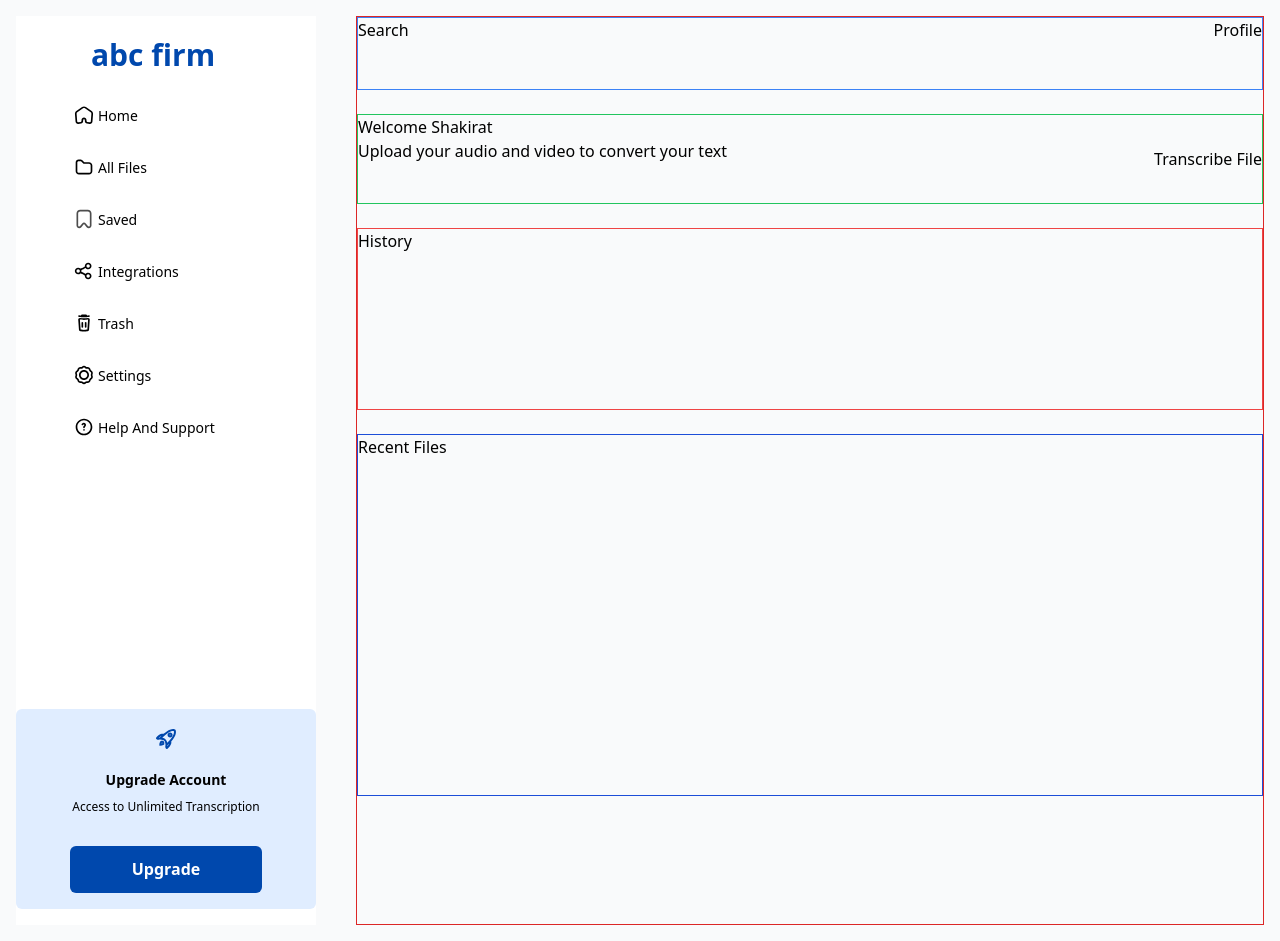
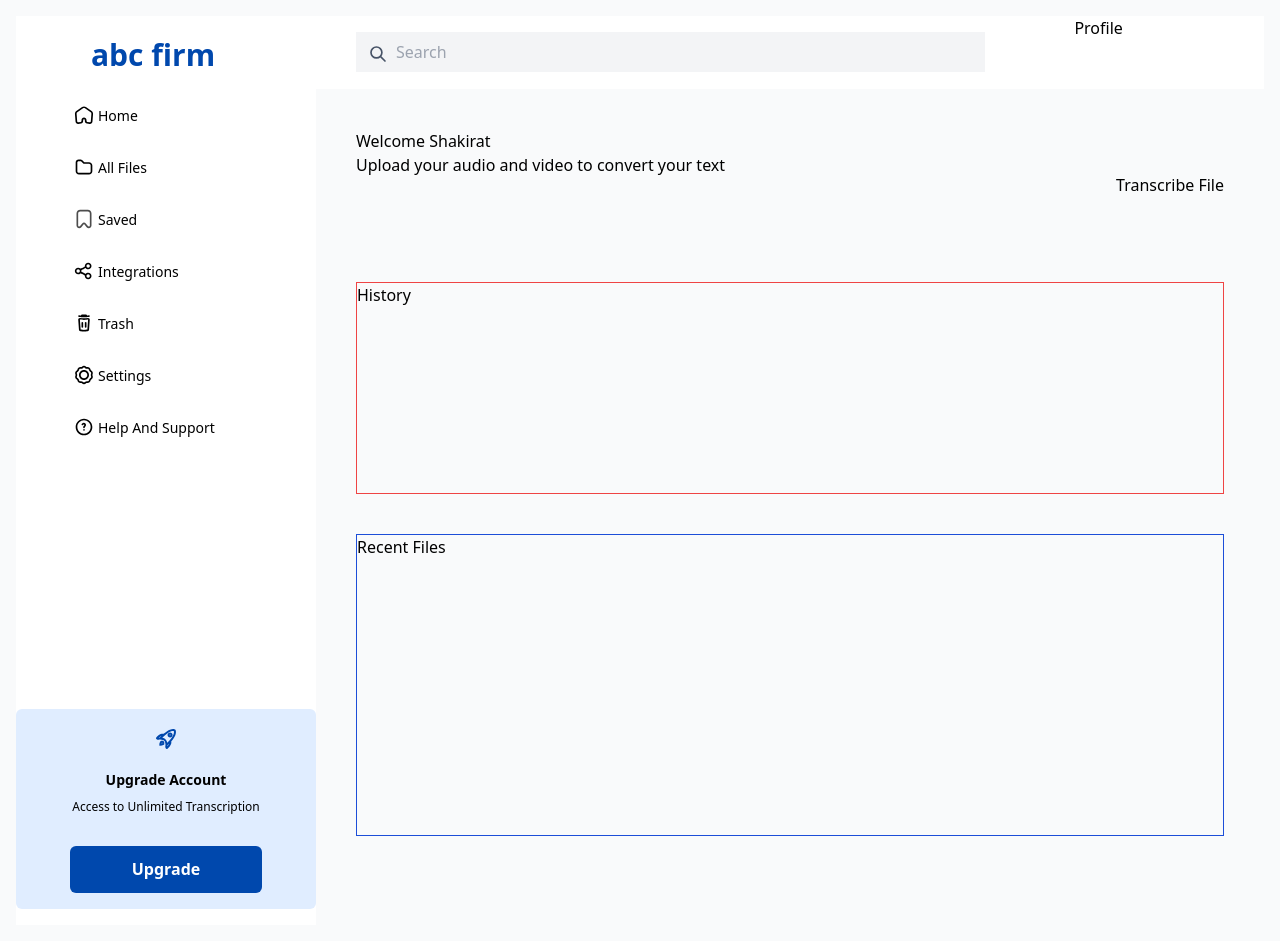
Before and after one commit to hkshakib/react_speech_to_text, a React (Create React App) app: page / in a window 1280 px wide. Built offline with nearby package versions, Linux system fonts and the light colour scheme.

Commit message:
feat: implemened Search input on Navbar

```diff
--- a/src/App.js
+++ b/src/App.js
@@ -3,7 +3,7 @@ import SideBar from "./Components/SideBar";
 
 function App() {
   return (
-    <div className="flex h-[100%] w-[100%] p-4 bg-[#f9fafb] gap-10">
+    <div className="flex h-[100%] w-[100%] p-4 bg-[#f9fafb]">
       <div className="flex basis-[20%] justify-center">
         <SideBar />
       </div>
--- a/src/Components/Main.jsx
+++ b/src/Components/Main.jsx
@@ -4,16 +4,20 @@ import Utility from "./Utility";
 
 const Main = () => {
   return (
-    <div className="flex flex-col basis-[100%] border border-red-600 gap-6">
-      <div className="flex flex-col basis-[8%] border border-blue-500">
+    <div className="flex flex-col basis-[100%]">
+      <div className="flex flex-col basis-[8%] bg-[#ffffff]">
         <Navbar />
       </div>
-      <div className="flex basis-[10%] border border-green-500">
-        <Utility />
-      </div>
-      <div className="flex basis-[20%] border border-red-500">History</div>
-      <div className="flex basis-[40%] border border-blue-700">
-        Recent Files
+      <div className="flex flex-1 p-10">
+        <div className="flex flex-col flex-1 gap-10">
+          <div className="flex basis-[15%]">
+            <Utility />
+          </div>
+          <div className="flex basis-[28%] border border-red-500">History</div>
+          <div className="flex basis-[40%] border border-blue-700">
+            Recent Files
+          </div>
+        </div>
       </div>
     </div>
   );
--- a/src/Components/Navbar.jsx
+++ b/src/Components/Navbar.jsx
@@ -1,10 +1,13 @@
 import React from "react";
+import Search from "./Search";
 
 const Navbar = () => {
   return (
-    <div className="flex justify-between">
-      <div>Search</div>
-      <div>Profile</div>
+    <div className="flex basis-[100%] justify-between">
+      <div className="flex">
+        <Search />
+      </div>
+      <div className="flex basis-[20%]">Profile</div>
     </div>
   );
 };
--- /dev/null
+++ b/src/Components/Search.jsx
@@ -0,0 +1,35 @@
+import React from "react";
+
+const Search = () => {
+  return (
+    <div className="flex">
+      <div className="flex basis-[100%] justify-center items-center  pl-8 ">
+        <div className="flex items-center p-2 relative">
+          <input
+            type="text"
+            placeholder="Search"
+            className="bg-gray-100 p-2 pl-10 h-[40px] w-[629px] focus:outline-none"
+          />
+          <svg
+            width="20"
+            height="20"
+            viewBox="0 0 20 20"
+            fill="none"
+            xmlns="http://www.w3.org/2000/svg"
+            className="absolute left-3 top-2.5 mt-2.5 ml-2 text-gray-500"
+          >
+            <path
+              d="M17 17L12.3333 12.3333M13.8889 8.44444C13.8889 11.4513 11.4513 13.8889 8.44444 13.8889C5.43756 13.8889 3 11.4513 3 8.44444C3 5.43756 5.43756 3 8.44444 3C11.4513 3 13.8889 5.43756 13.8889 8.44444Z"
+              stroke="#475367"
+              strokeWidth="1.67"
+              strokeLinecap="round"
+              strokeLinejoin="round"
+            />
+          </svg>
+        </div>
+      </div>
+    </div>
+  );
+};
+
+export default Search;
```
